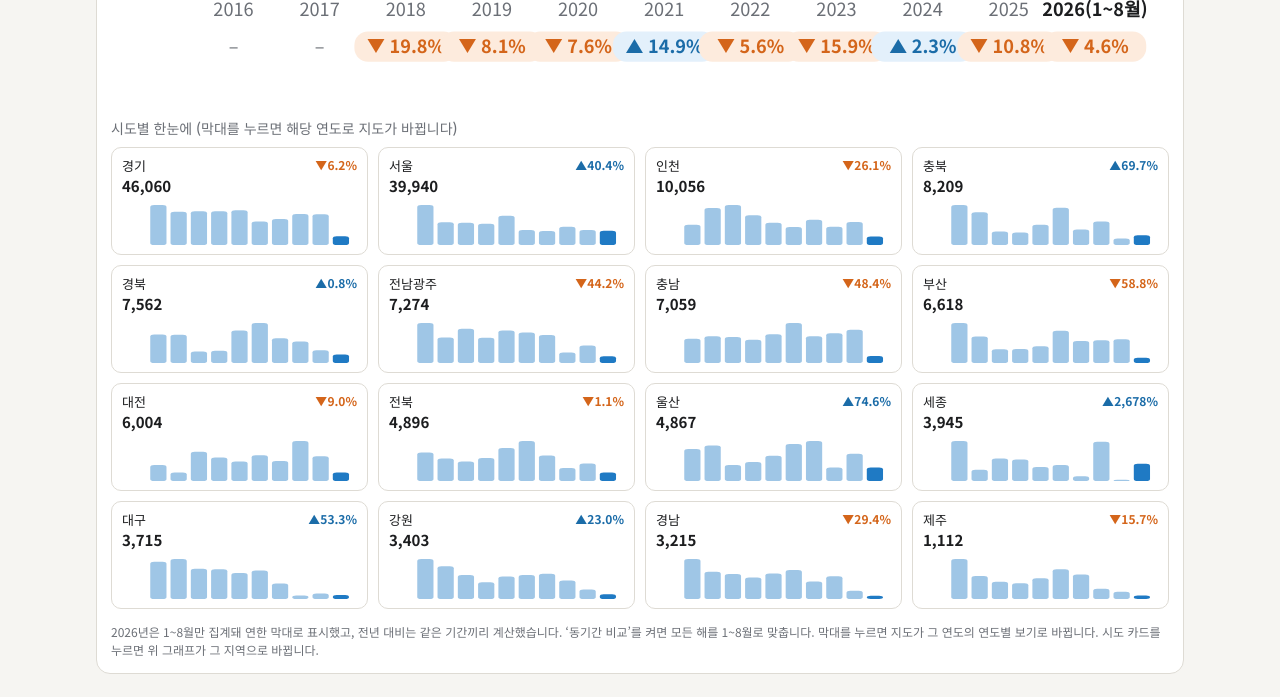
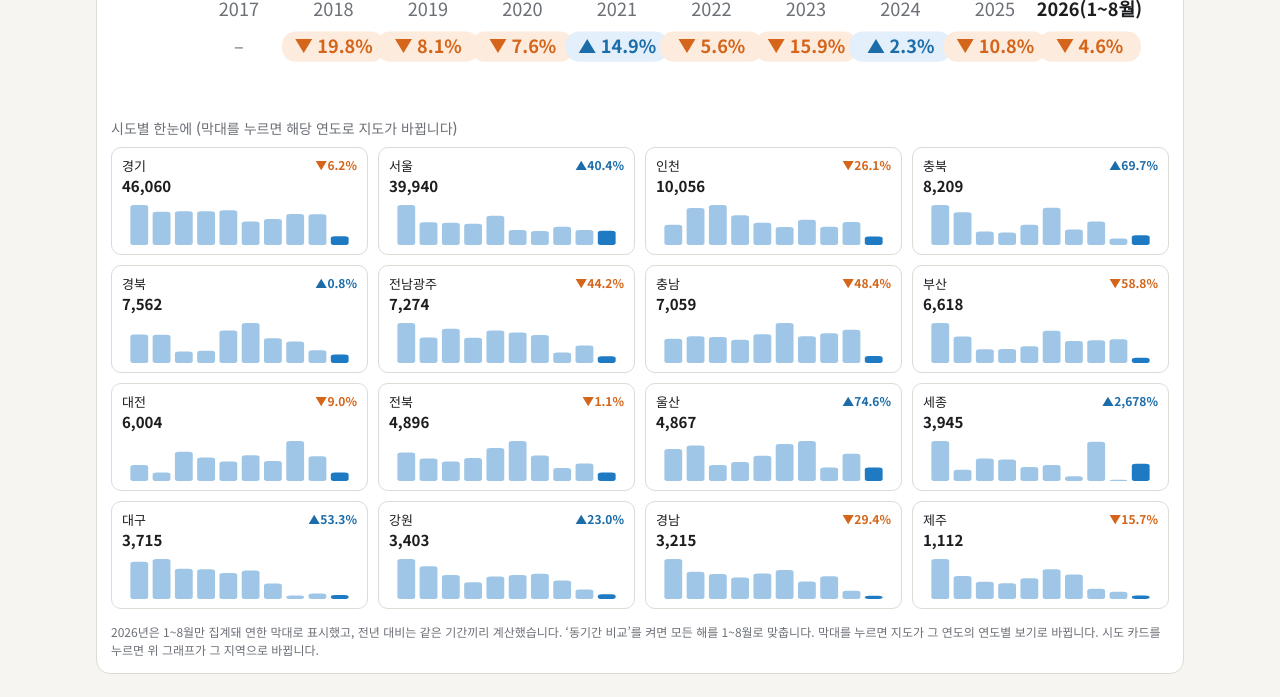
Before and after one commit to lloydknam/housing-map, a plain HTML site: page index.html in a window 1280 px wide. Shown: the part 1349-2046 px from the top of the page. Drawn offline with nearby package versions, Linux system fonts and the light colour scheme.

Commit message:
fix: 1월 자료가 없는 시작 연도는 연도별 추이에서 제외
Co-Authored-By: Claude Sonnet 5.5 <noreply@anthropic.com>
Claude-Session: https://claude.ai/code/session_01Szm5GH55bo8MXMvzv9a7i3

```diff
--- a/index.html
+++ b/index.html
@@ -228,7 +228,8 @@
     const d = DATA[state.metric] || {};
     CODES.forEach((c) => Object.keys(d[c] || {}).forEach((m) => set.add(m)));
     MONTHS = Array.from(set).sort();
-    YEARS = Array.from(new Set(MONTHS.map((m) => m.slice(0, 4)))).sort().slice(-SHOWN_YEARS);
+    // 1월부터 데이터가 있는 해만 연도별로 쓴다(수집 시작 해의 일부 월만 있는 해는 제외)
+    YEARS = Array.from(new Set(MONTHS.map((m) => m.slice(0, 4)))).filter((y) => set.has(y + '-01')).sort().slice(-SHOWN_YEARS);
     TOT = null;
   }
 
```
